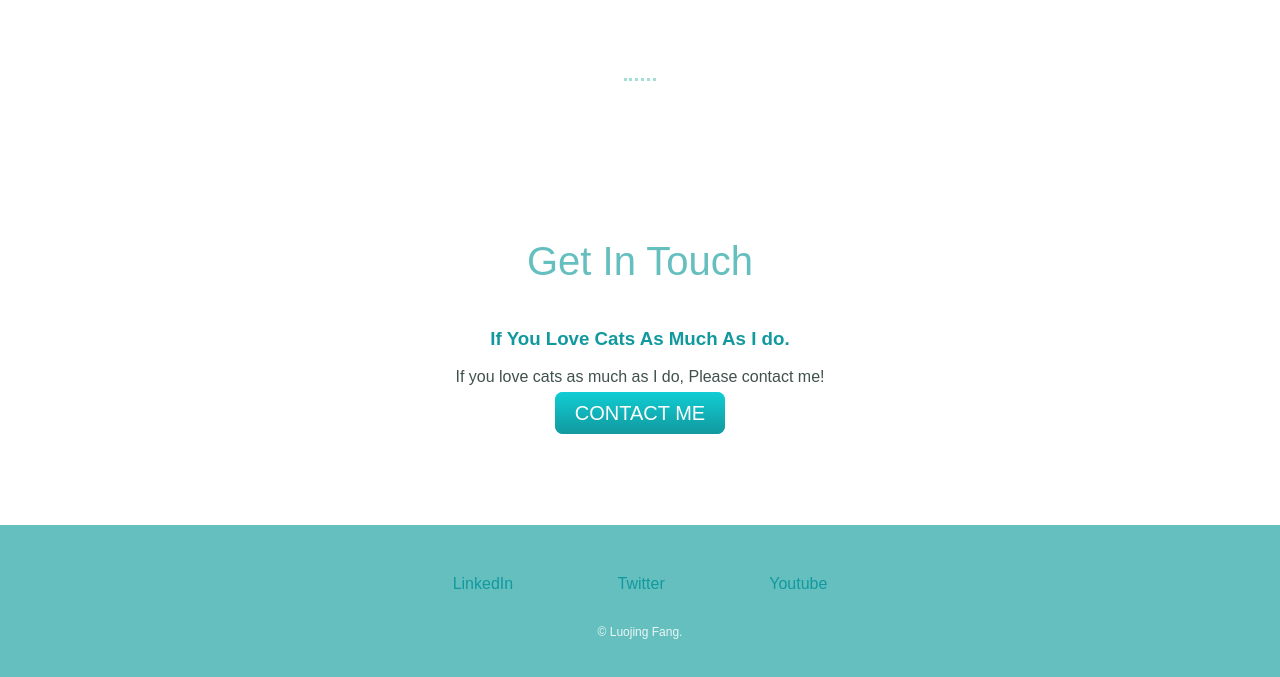
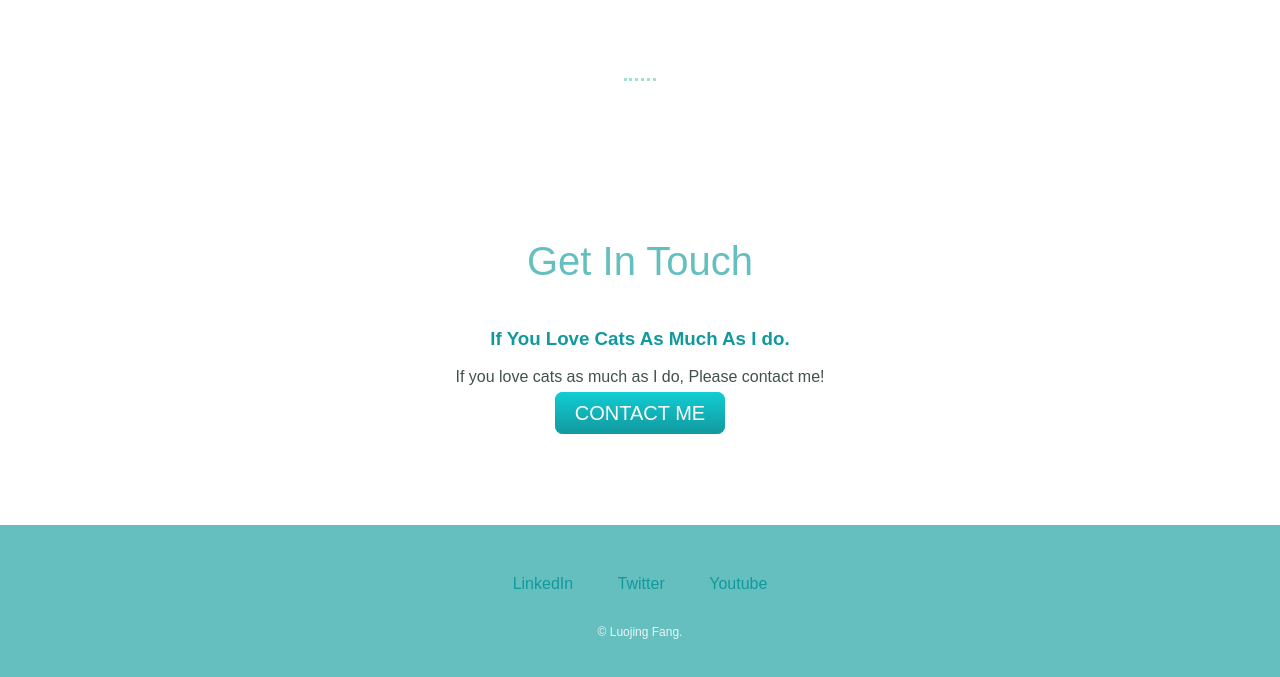
Before and after one commit to lfang-candice/cv, a plain HTML site: page index.html in a window 1280 px wide. Shown: the part 2082-2759 px from the top of the page. Drawn offline with Linux system fonts and the light colour scheme; a web font is replaced by a local one.

Commit message:
6.19 updated style

```diff
--- a/css/styles.css
+++ b/css/styles.css
@@ -79,14 +79,6 @@ a:hover {
     margin-left: 30px;
 }
 
-
-.footer-link {
-    color: #11999e;
-    margin-left: 50px;
-    margin-right: 50px;
-}
-
-
 .skill-row {
     width: 50%;
     margin: 100px auto 100px auto;
```
